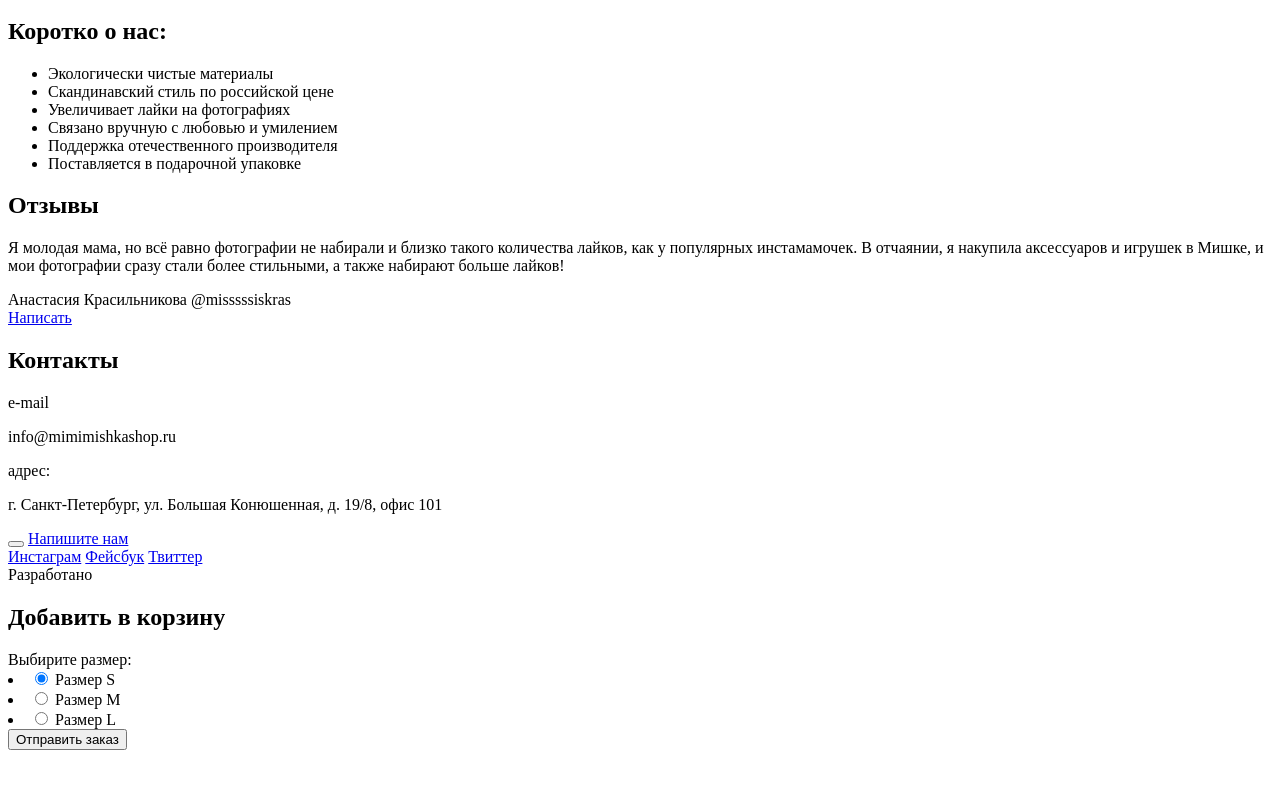
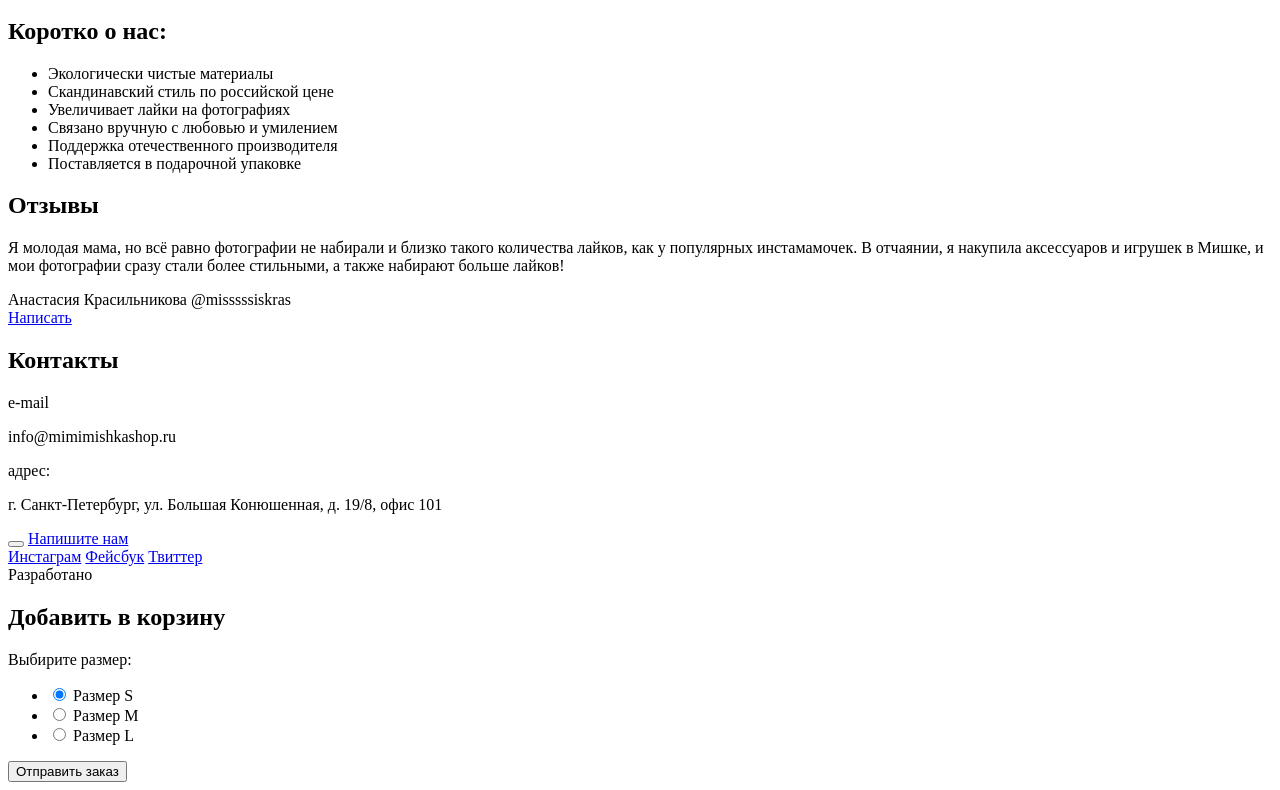
Before and after one commit to Dorofeev-Aleksey/299055-mishka, a website: page index.html in a window 1280 px wide. Shown: the part 487-1277 px from the top of the page. Before the commit the page ends 1245 px from the top, so only its background shows below. Drawn offline with Linux system fonts and the light colour scheme.

Commit message:
КомментарÐИсправлеФОÑорматированиÑе текста

```diff
--- a/index.html
+++ b/index.html
@@ -121,6 +121,7 @@
       <h2 class="popup-order__title">Добавить в корзину</h2>
       <span class="popup-order__subtitle">Выбирите размер:</span>
       <div class="popup-order__size">
+        <ul class="popup-order_list">
           <li class="popup-order__item">
             <input type="radio" name="size" value="size-s" id="size-s" checked>
             <label for="size-s">Размер S</label>
@@ -133,6 +134,7 @@
             <input type="radio" name="size" value="size-l" id="size-l">
             <label for="size-l">Размер L</label>
           </li>
+        </ul>
       </div>
       <button class="popup-order__submit" type="submit">Отправить заказ</button>
     </form>
```
Also changed, not shown: catalog.html (+2 -0 lines), form.html (indentation only). Lines whose indentation alone changed are shown as unchanged.
